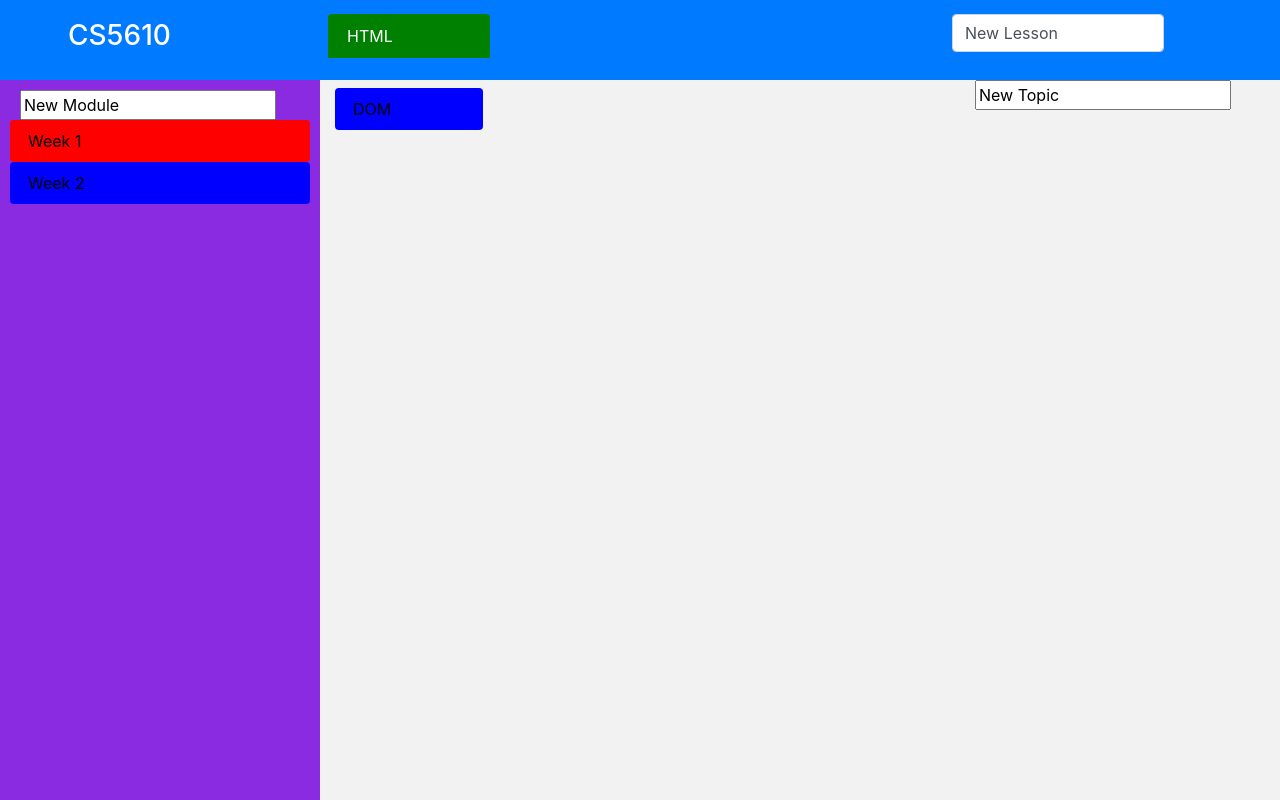
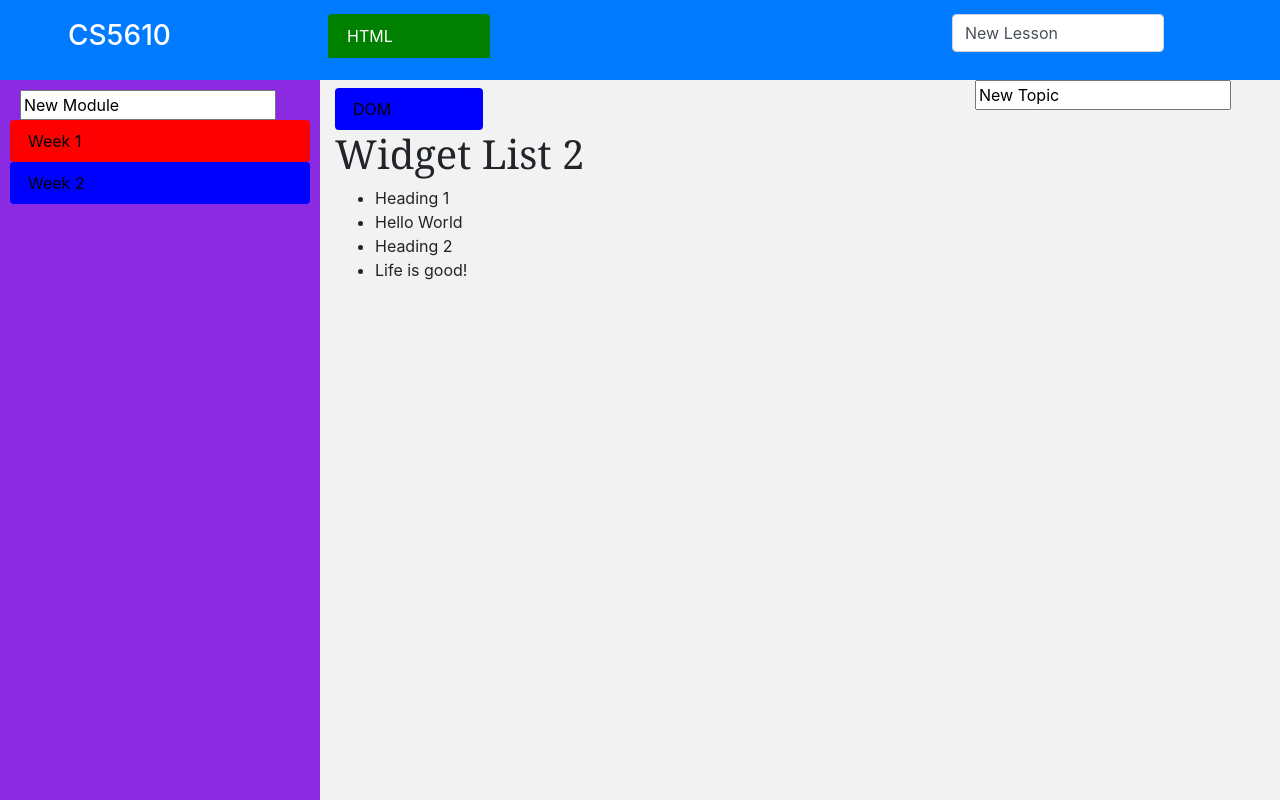
Before and after one commit to ravi-kri/whiteboard-wbdv-su1-19-iyerravi-react, a React (Create React App) app: page /course-editor/123 in a window 1280 px wide. Built offline with nearby package versions, Linux system fonts and the light colour scheme; some icons are missing.

Commit message:
Given code1

```diff
--- a/package.json
+++ b/package.json
@@ -9,9 +9,11 @@
     "react": "^16.8.6",
     "react-bootstrap": "^1.0.0-beta.8",
     "react-dom": "^16.8.6",
+    "react-redux": "^7.0.3",
     "react-router": "^5.0.0",
     "react-router-dom": "^5.0.0",
-    "react-scripts": "3.0.1"
+    "react-scripts": "3.0.1",
+    "redux": "^4.0.1"
   },
   "scripts": {
     "start": "react-scripts start",
--- a/src/components/Topic.js
+++ b/src/components/Topic.js
@@ -1,26 +1,62 @@
 import React from 'react';
 import TopicPills from './TopicPills';
+import WidgetList from './WidgetList'
+import WidgetService from '../services/WidgetService'
+import WidgetReducer from '../reducers/WidgetReducer'
+import {createStore} from 'redux'
+import {Provider} from 'react-redux'
+import WidgetListContainer from '../containers/WidgetListContainer'
 
-const Topic = ({
-    updateTopic,
-    deleteTopic,
-    addTopic,
-    selectedTopic,
-    selectTopic,
-    topics
-}) => {
-    return(
-        <div>
+const store = createStore(WidgetReducer)
+
+// const Topic = ({
+//     updateTopic,
+//     deleteTopic,
+//     addTopic,
+//     selectedTopic,
+//     selectTopic,
+//     topics
+// }) => {
+//     return(
+//         <div>
+//             <TopicPills
+//                 updateTopic = {updateTopic}
+//                 deleteTopic = {deleteTopic}
+//                 addTopic = {addTopic}
+//                 selectedTopic = {selectedTopic}
+//                 selectTopic = {selectTopic}
+//                 topics = {topics}
+//             />
+//         </div>
+//     )
+// }
+
+// export default Topic;
+
+export default class Topic extends React.Component {
+    constructor(props) {
+        super(props)
+        this.widgetService = WidgetService.getInstance()
+        this.state = {
+            widgets: this.widgetService.findAllWidgets()
+        }
+    }
+    render() {
+        return (
+            <div>
             <TopicPills
-                updateTopic = {updateTopic}
-                deleteTopic = {deleteTopic}
-                addTopic = {addTopic}
-                selectedTopic = {selectedTopic}
-                selectTopic = {selectTopic}
-                topics = {topics}
+                updateTopic = {this.props.updateTopic}
+                deleteTopic = {this.props.deleteTopic}
+                addTopic = {this.props.addTopic}
+                selectedTopic = {this.props.selectedTopic}
+                selectTopic = {this.props.selectTopic}
+                topics = {this.props.topics}
             />
+             <Provider store={store}>
+             <WidgetListContainer />
+                </Provider>
         </div>
-    )
+
+        )
+    }
 }
-
-export default Topic;
--- /dev/null
+++ b/src/components/WidgetList.js
@@ -0,0 +1,18 @@
+import React from 'react'
+
+const WidgetList = ({widgets}) =>
+    <div>
+        <h1>Widget List {widgets.length}</h1>
+        <ul>
+            {
+                widgets.map(widget =>
+                    <div>
+                <li>{widget.name}</li>
+                <li>{widget.text}</li>
+                </div>
+                )
+            }
+        </ul>
+    </div>
+
+export default WidgetList
--- /dev/null
+++ b/src/containers/WidgetListContainer.js
@@ -0,0 +1,13 @@
+import React from 'react'
+import WidgetList from '../components/WidgetList'
+import {connect} from 'react-redux'
+
+const stateToPropertyMapper = state => ({
+    widgets: state.widgets
+})
+
+const WidgetListContainer = connect(
+    stateToPropertyMapper
+)(WidgetList)
+
+export default WidgetListContainer
--- /dev/null
+++ b/src/reducers/WidgetReducer.js
@@ -0,0 +1,18 @@
+import widgetService from '../services/WidgetService'
+const service = widgetService.getInstance();
+let widgets = service.findAllWidgets();
+
+const widgetReducer = (state = {widgets: widgets}, action) => {
+    switch (action.type) {
+        case "CREATE_WIDGET":
+            break;
+        case "FIND_ALL_WIDGETS":
+            break;
+        case "DELETE_WIDGET":
+            break;
+        default:
+            return state;
+    }
+}
+
+export default widgetReducer;
--- /dev/null
+++ b/src/services/WidgetService.js
@@ -0,0 +1,33 @@
+import widgets from './widgets.json'
+
+export default class WidgetService {
+    static myInstance = null;
+    static getInstance() {
+        if (WidgetService.myInstance == null) {
+            WidgetService.myInstance =
+                new WidgetService();
+        }
+        return this.myInstance;
+    }
+
+    createWidget = widget => {
+        widgets.push(widget)
+    }
+    findAllWidgets = () =>
+        widgets
+
+    findWidgetById = widgetId => {
+        return widgets.find(widget => widget.id == widgetId)
+    }
+    deleteWidget = widgetId => {
+        widgets = widgets.filter(widget => widget.id !== widgetId)
+    }
+    udpateWidget = (widgetId, newwidget) => {
+        widgets = widgets.map(widget => {
+            if(widget.id != widgetId)
+                return widget;
+            else
+                return newwidget;
+        })
+    }
+}
--- /dev/null
+++ b/src/services/widgets.json
@@ -0,0 +1,16 @@
+[
+    {
+      "id": 123,
+      "type": "HEADING",
+      "name": "Heading 1",
+      "size":1,
+      "text":"Hello World"
+    },
+    {
+      "id": 234,
+      "type": "HEADING",
+      "name": "Heading 2",
+      "size":2,
+      "text":"Life is good!"
+    }
+  ]
```
Also changed, not shown: src/actions/WidgetAction.js (added), 1 other file (tests, documents, lock files or other folders).
